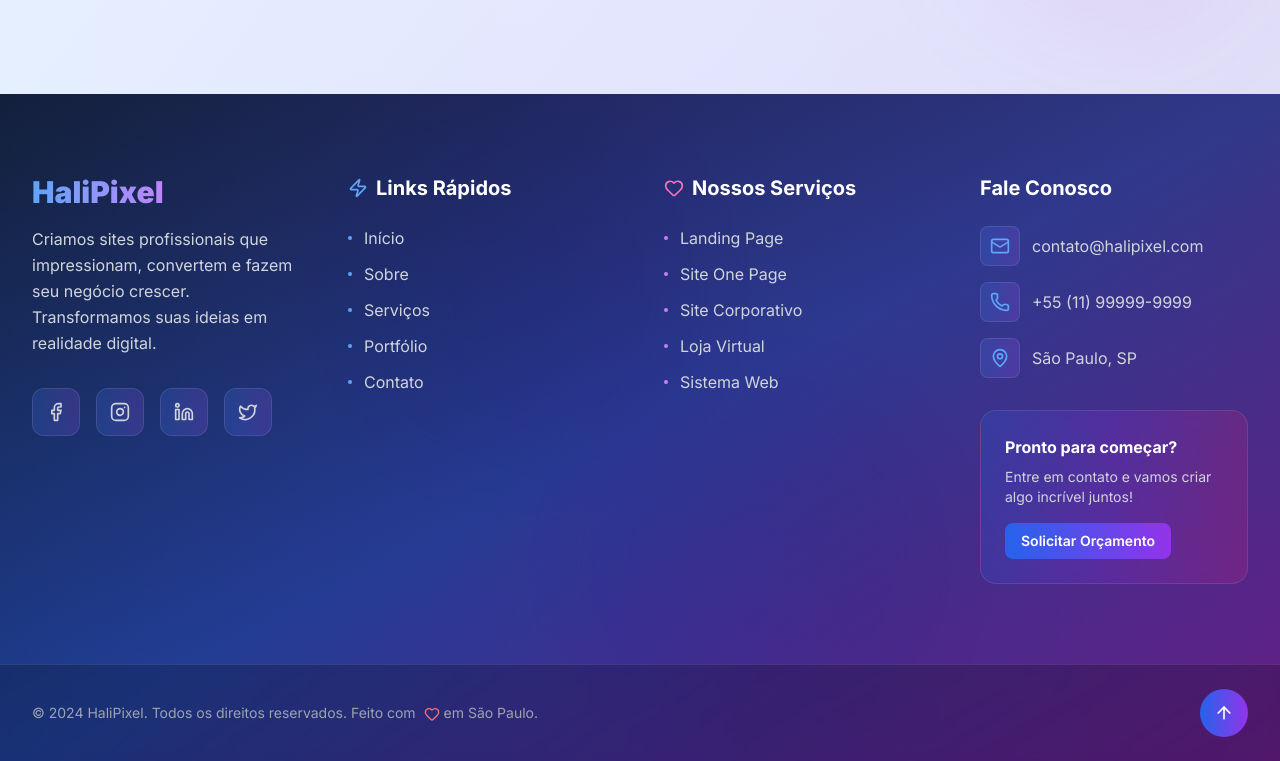
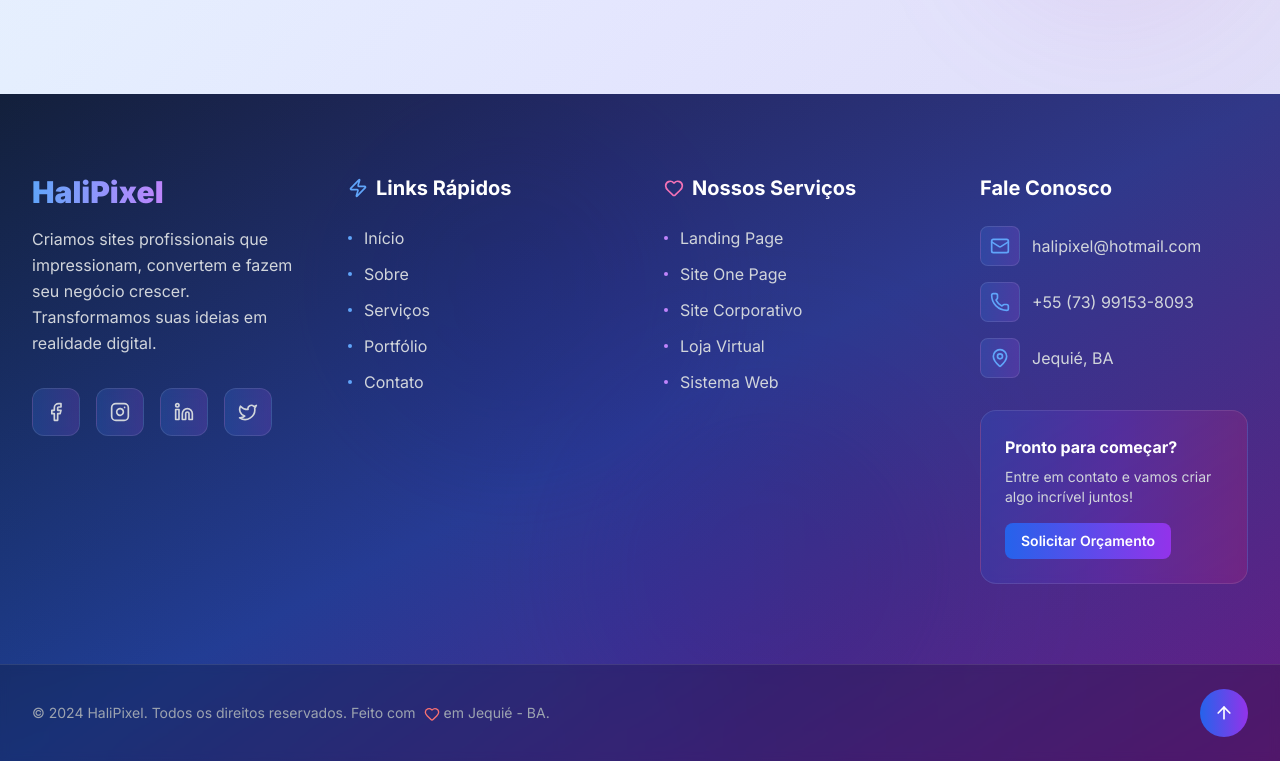
Before and after one commit to fernandohali/HaliPixel, a React (Vite) app: page / in a window 1280 px wide. Shown: the part 6571-7332 px from the top of the page. Built offline with nearby package versions, Linux system fonts and the light colour scheme.

Commit message:
Atualiza componente Footer.tsx: altera informações de contato, adiciona links clicáveis e melhora a formatação do código.

```diff
--- a/src/components/Footer.tsx
+++ b/src/components/Footer.tsx
@@ -9,7 +9,7 @@ import {
   MapPin,
   ArrowUp,
   Heart,
-  Zap
+  Zap,
 } from "lucide-react";
 
 const Footer = () => {
@@ -19,7 +19,11 @@ const Footer = () => {
 
   const socialLinks = [
     { icon: Facebook, href: "#", label: "Facebook" },
-    { icon: Instagram, href: "#", label: "Instagram" },
+    {
+      icon: Instagram,
+      href: "https://instagram.com/halipixel",
+      label: "Instagram",
+    },
     { icon: Linkedin, href: "#", label: "LinkedIn" },
     { icon: Twitter, href: "#", label: "Twitter" },
   ];
@@ -41,9 +45,9 @@ const Footer = () => {
   ];
 
   const contactInfo = [
-    { icon: Mail, text: "contato@halipixel.com" },
-    { icon: Phone, text: "+55 (11) 99999-9999" },
-    { icon: MapPin, text: "São Paulo, SP" },
+    { icon: Mail, text: "halipixel@hotmail.com", link: "mailto:halipixel@hotmail.com" },
+    { icon: Phone, text: "+55 (73) 99153-8093", link: "https://wa.me/5573991538093" },
+    { icon: MapPin, text: "Jequié, BA", link: "#" },
   ];
 
   return (
@@ -73,8 +77,9 @@ const Footer = () => {
                   HaliPixel
                 </h3>
                 <p className="text-gray-300 leading-relaxed">
-                  Criamos sites profissionais que impressionam, convertem e fazem seu negócio crescer.
-                  Transformamos suas ideias em realidade digital.
+                  Criamos sites profissionais que impressionam, convertem e
+                  fazem seu negócio crescer. Transformamos suas ideias em
+                  realidade digital.
                 </p>
               </div>
 
@@ -161,12 +166,19 @@ const Footer = () => {
               </h4>
               <div className="space-y-4">
                 {contactInfo.map((info, index) => (
-                  <div key={index} className="flex items-center space-x-3">
-                    <div className="w-10 h-10 bg-gradient-to-r from-blue-500/20 to-purple-500/20 rounded-lg flex items-center justify-center border border-white/10">
-                      <info.icon className="w-5 h-5 text-blue-400" />
+                  <motion.a
+                    key={index}
+                    href={info.link}
+                    whileHover={{ x: 3 }}
+                    className="flex items-center space-x-3 hover:text-white transition-all duration-200 group cursor-pointer"
+                    target={info.link.startsWith('http') ? '_blank' : '_self'}
+                    rel={info.link.startsWith('http') ? 'noopener noreferrer' : undefined}
+                  >
+                    <div className="w-10 h-10 bg-gradient-to-r from-blue-500/20 to-purple-500/20 rounded-lg flex items-center justify-center border border-white/10 group-hover:border-white/20 transition-all duration-200">
+                      <info.icon className="w-5 h-5 text-blue-400 group-hover:text-blue-300 transition-colors duration-200" />
                     </div>
-                    <span className="text-gray-300">{info.text}</span>
-                  </div>
+                    <span className="text-gray-300 group-hover:text-white transition-colors duration-200">{info.text}</span>
+                  </motion.a>
                 ))}
               </div>
 
@@ -176,17 +188,22 @@ const Footer = () => {
                 whileTap={{ scale: 0.98 }}
                 className="mt-8 p-6 bg-gradient-to-r from-blue-600/20 via-purple-600/20 to-pink-600/20 rounded-2xl border border-white/10 backdrop-blur-sm"
               >
-                <h5 className="font-bold text-white mb-2">Pronto para começar?</h5>
+                <h5 className="font-bold text-white mb-2">
+                  Pronto para começar?
+                </h5>
                 <p className="text-gray-300 text-sm mb-4">
                   Entre em contato e vamos criar algo incrível juntos!
                 </p>
-                <motion.button
+                <motion.a
+                  href="https://wa.me/5573991538093?text=Olá! Gostaria de solicitar um orçamento para desenvolvimento de site. Podemos conversar?"
+                  target="_blank"
+                  rel="noopener noreferrer"
                   whileHover={{ scale: 1.05 }}
                   whileTap={{ scale: 0.95 }}
-                  className="bg-gradient-to-r from-blue-600 to-purple-600 text-white px-4 py-2 rounded-lg text-sm font-semibold hover:shadow-lg hover:shadow-blue-500/25 transition-all duration-300"
+                  className="bg-gradient-to-r from-blue-600 to-purple-600 text-white px-4 py-2 rounded-lg text-sm font-semibold hover:shadow-lg hover:shadow-blue-500/25 transition-all duration-300 inline-block text-center"
                 >
                   Solicitar Orçamento
-                </motion.button>
+                </motion.a>
               </motion.div>
             </motion.div>
           </div>
@@ -199,7 +216,7 @@ const Footer = () => {
               <p className="text-gray-400 text-sm text-center sm:text-left">
                 © 2024 HaliPixel. Todos os direitos reservados. Feito com{" "}
                 <Heart className="w-4 h-4 text-red-400 inline mx-1" />
-                em São Paulo.
+                em Jequié - BA.
               </p>
 
               <motion.button
```
